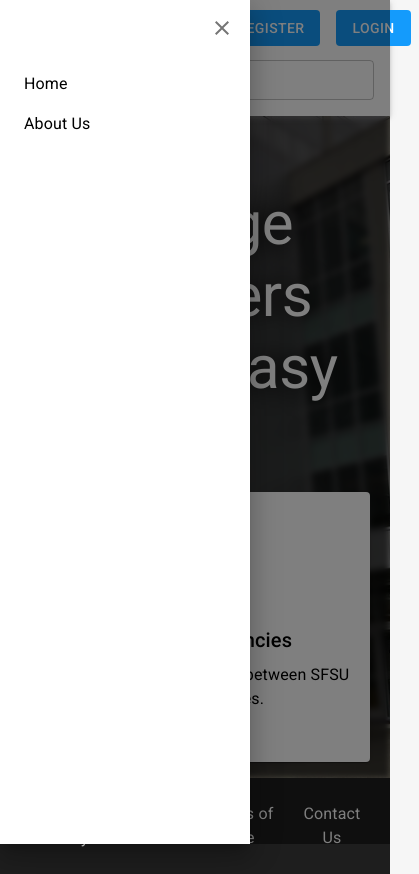
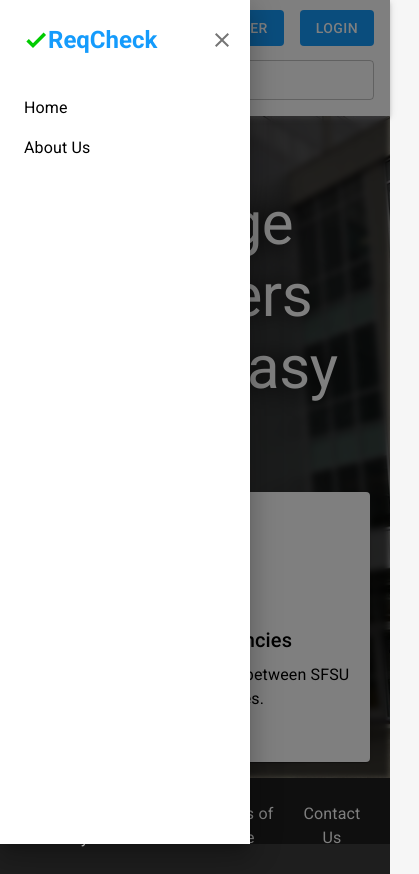
Before and after one commit to PianomanEric/reqcheck, a React (Create React App) app in the folder Milestones/M4/BetaPrototype/client/: page / in a window 390 px wide. Both pictures are taken after a click on the button 28 px from the left and 28 px from the top of the page. Shown: the whole page, 419 px wide, since content can reach past the window. Built offline with nearby package versions, Linux system fonts and the light colour scheme; no server answers.

Commit message:
Temporarily moved logo into app drawer for small screens

```diff
--- a/Milestones/M4/BetaPrototype/client/src/layouts/Navbar.js
+++ b/Milestones/M4/BetaPrototype/client/src/layouts/Navbar.js
@@ -22,7 +22,7 @@ const NavButton = (props) => {
   return <Button variant='contained' {...props} sx={{
     mx: 1,
     color: 'common.white',
-    flexShrink: 0,
+    //flexShrink: 0,
     ...props.sx
   }}/>
 }
@@ -100,22 +100,18 @@ export default function Navbar() {
         alignItems: 'center',
         width: '100%',
       }}>
-        <Box sx={{
-          display: 'flex',
-          flexDirection: 'row',
-          alignItems: 'center',
-          width: {
-            xs: '100%',
-            sm: 'auto',
-          }
-        }}>
         <MenuButton onClick={handleDrawerToggle} sx={{
           display: {
             xs: "block",
             sm: "none",
           },
         }}/>
-          <Link component={RouterLink} to='/'>
+        <Link component={RouterLink} to='/' sx={{
+          display: {
+            xs: 'none',
+            sm: 'block',
+          }
+        }}>
           <Typography component='div' variant='h5' align='center' color='initial' sx={{
             px: 2,
             fontWeight: '700',
@@ -134,20 +130,14 @@ export default function Navbar() {
             ReqCheck
           </Typography>
         </Link>
-        </Box>
-        <Box sx={{
-          display: {
-            xs: 'none',
-            sm: 'flex',
-          },
-          flexDirection: 'row',
-          alignItems: 'center',
-          flexGrow: 0,
-        }}>
         <Link component={RouterLink} to='/'>
           <Typography variant='body1' align='center' color='initial' sx={{
             px: 2,
             py: 1,
+            display: {
+              xs: 'none',
+              sm: 'block',
+            },
           }}>
             Home
           </Typography>
@@ -156,20 +146,20 @@ export default function Navbar() {
           <Typography variant='body1' align='center' color='initial' sx={{
             px: 2,
             py: 1,
+            display: {
+              xs: 'none',
+              sm: 'block',
+            },
           }}>
             About Us
           </Typography>
         </Link>
-        </Box>
         <Box sx={{
           display: 'flex',
           flexDirection: 'row',
           alignItems: 'center',
           justifyContent: 'flex-end',
-          flexGrow: {
-            xs: 0,
-            sm: 1,
-          }
+          flexGrow: 1,
         }}>
           <CourseSearchBar sx={{
             display: {
@@ -220,10 +210,30 @@ export default function Navbar() {
         <Box sx={{
           display: "flex",
           flexDirection: "row-reverse",
+          justifyContent: 'space-between',
           width: "250px",
           p: 1,
         }}>
           <CloseButton onClose={handleDrawerToggle} />
+          <Link component={RouterLink} to='/'>
+            <Typography component='div' variant='h5' align='center' color='initial' sx={{
+              p: 2,
+              fontWeight: '700',
+              color: 'primary.main',
+              textStroke: '1px black',
+              display: 'flex',
+              alignItems: 'center',
+            }}>
+              <CheckIcon fontSize='medium' sx={{
+                p: 0,
+                display: 'inline',
+                stroke: '#0c0',
+                strokeWidth: 1.5,
+                fill: '#0c0',
+              }} />
+              ReqCheck
+            </Typography>
+          </Link>
         </Box>
         <List sx={{
           flexGrow: 1,
```
Also changed, not shown: 1 other file (tests, documents, lock files or other folders). Lines whose indentation alone changed are shown as unchanged.
